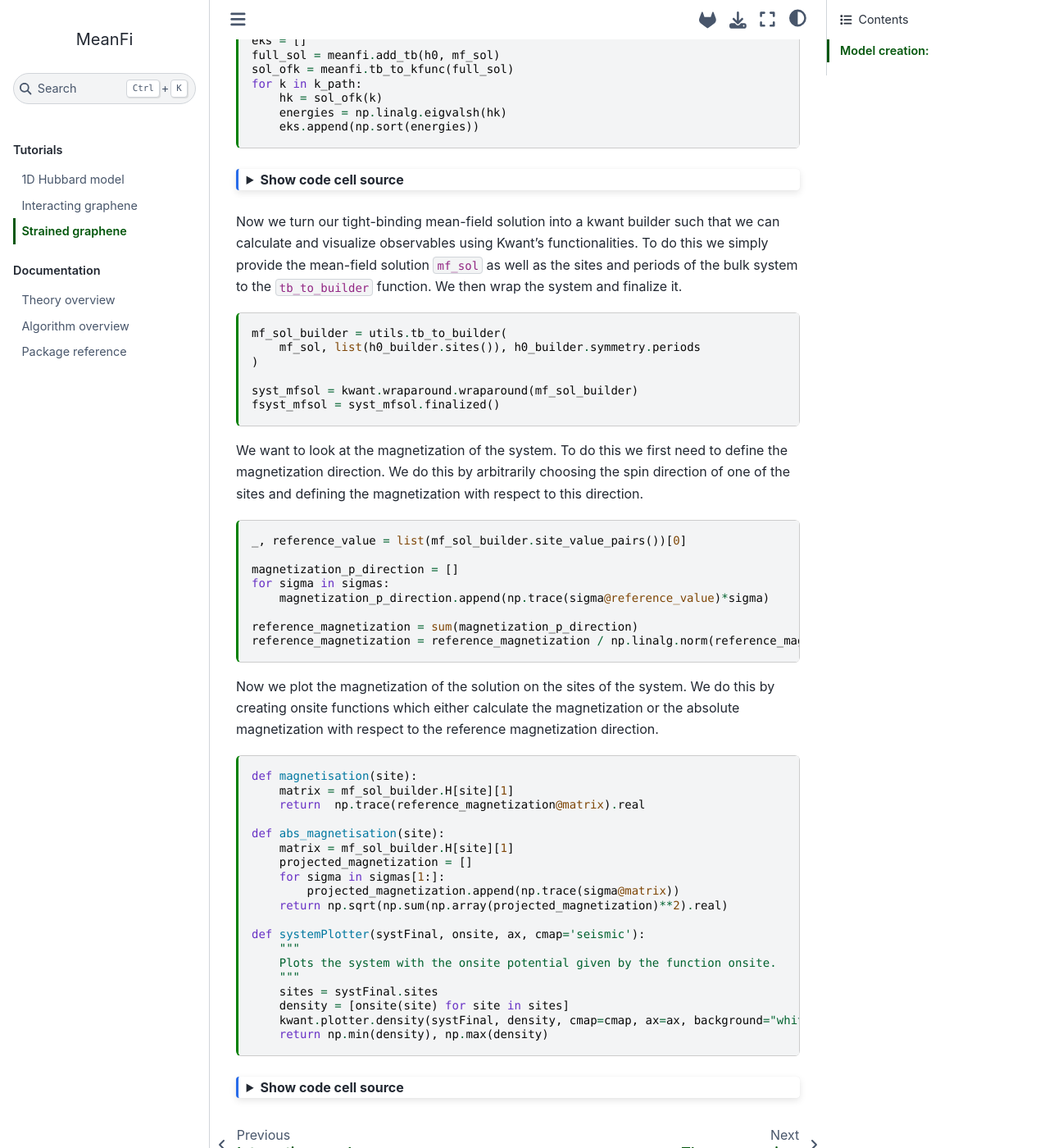
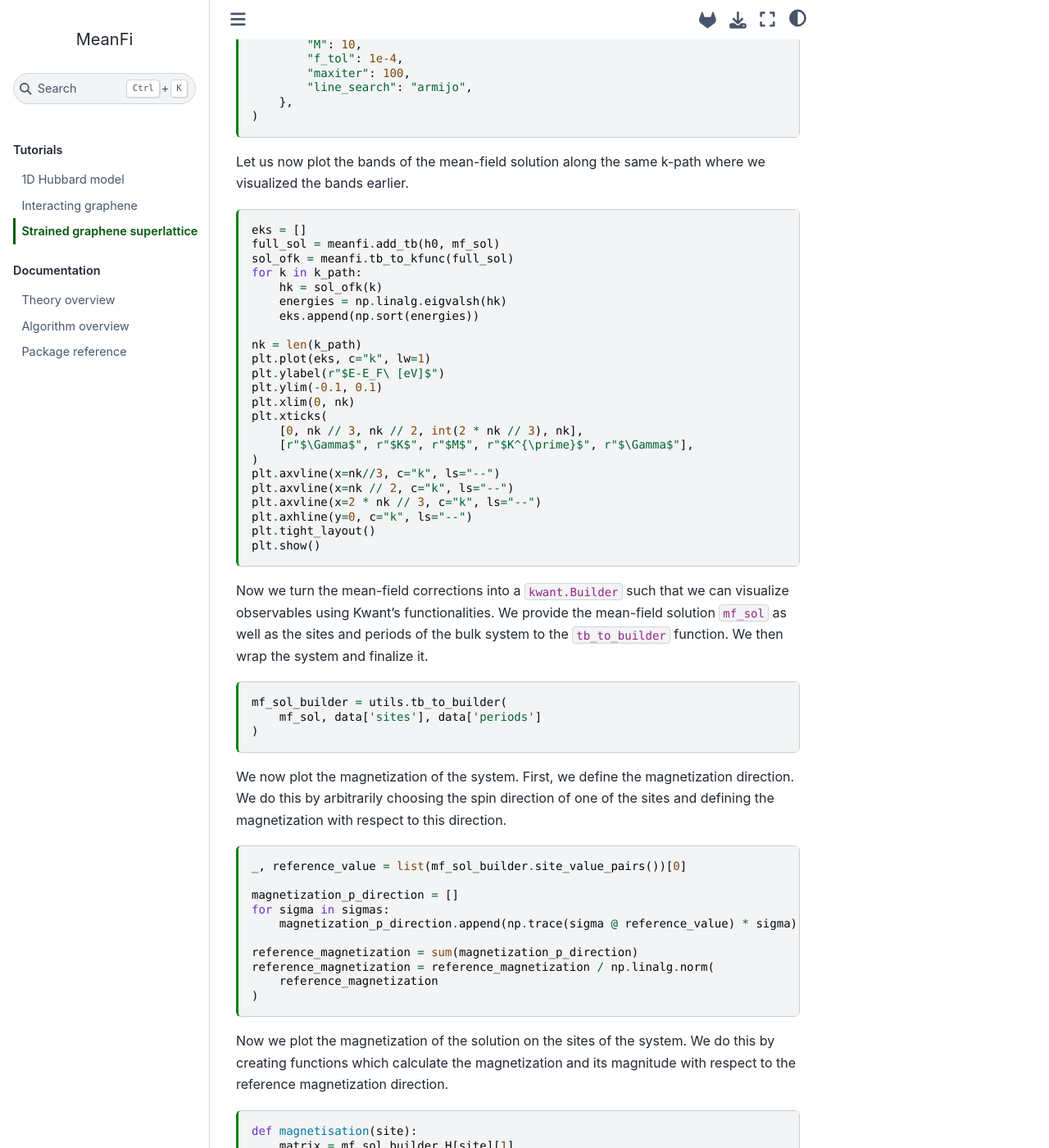
Before and after one commit to quantum-tinkerer/MeanFi, a Sphinx documentation site: the page built from docs/source/tutorial/strained_graphene.md, in a window 1280 px wide and 1400 px high, scrolled down 2370 px. Shown: the whole window at 82% size. Built offline with Sphinx 7.4.7 and the Sphinx Book theme 1.1.4, drawn with Linux system fonts in a browser that asks for light colours; the version number could not be read and is left out; comment, search, counter and statistics services are not loaded; some of the changed text lies outside the part shown.

Commit message:
update tutorial

````diff
--- a/docs/source/tutorial/strained_graphene.md
+++ b/docs/source/tutorial/strained_graphene.md
@@ -11,13 +11,11 @@
   name: python3
 ---
 
-# Strained graphene
+# Strained graphene superlattice
 
-We showcase the interface between `meanfi` and `Kwant` with a strained graphene supercell. In this tutorial, we qualitatively reproduce the results from [1](https://doi.org/10.1088/2053-1583/ac0b48).
+We showcase the interface between `meanfi` and `Kwant` with a strained graphene supercell. In this tutorial, we qualitatively reproduce the results from [[1]](https://doi.org/10.1088/2053-1583/ac0b48).
 
-## Model creation:
-
-We first create the atomistic model in `Kwant`. The complete source code of this example can be found in [`strained_graphene_kwant.py`](./scripts/strained_graphene_kwant.py). To reduce the computational cost, we perform the calculations with a $10 \times 10$ supercell whereas in [1](https://doi.org/10.1088/2053-1583/ac0b48) the calculations were performed with a $25 \times 25$ supercell. Thus, the agreement throughout the tutorial is only qualitative.
+We first create the atomistic model in `Kwant`. The complete source code of this example can be found in [`strained_graphene_kwant.py`](./scripts/strained_graphene_kwant.py). To reduce the computational cost, we perform the calculations with a $16 \times 16$ supercell whereas in [1](https://doi.org/10.1088/2053-1583/ac0b48) the calculations were performed with a $25 \times 25$ supercell. Thus, the agreement throughout the tutorial is only qualitative.
 
 ```{code-cell} ipython3
 import kwant
@@ -28,28 +26,18 @@
 from scripts.strained_graphene_kwant import create_system
 from scripts.pauli import s0, sx, sy, sz
 
-sigmas = [s0, sx, sy, sz]
+sigmas = [sx, sy, sz]
 ```
 
 We verify the band structure of the Kwant model along a high-symmetry k-path.
 
 ```{code-cell} ipython3
-%%time
-h0_builder, lat, k_path = create_system(10, nk=50)
-```
+h0_builder, lat, k_path = create_system(16, nk=20)
+fsyst = kwant.wraparound.wraparound(h0_builder).finalized()
 
-temp separation of cells to figure out where the issue is.
-```{code-cell} ipython3
-%%time
-fsyst = kwant.wraparound.wraparound(h0_builder).finalized()
-```
-more separation
-
-```{code-cell} ipython3
-%%time
 eks = []
 hams_k = []
-params = {"t": 1.0, "mu": 0.0, "delta_mu": 0.0, "xi": 6}
+params = {"xi": 6}
 for k in k_path:
     ham_k = fsyst.hamiltonian_submatrix(
         params={**params, **dict(k_x=k[0], k_y=k[1])}, sparse=False
@@ -57,22 +45,19 @@
     hams_k.append(ham_k)
     energies = np.sort(np.linalg.eigvalsh(ham_k))
     eks.append(energies)
-```
 
-```{code-cell} ipython3
-:tags: [hide-input]
 nk = len(k_path)
 plt.plot(eks, c="k", lw=1)
 plt.ylabel(r"$E-E_F\ [eV]$")
-plt.ylim(-0.5, 0.5)
-plt.xlim(0, 149)
+plt.ylim(-0.1, 0.1)
+plt.xlim(0, nk)
 plt.xticks(
     [0, nk // 3, nk // 2, int(2 * nk // 3), nk],
     [r"$\Gamma$", r"$K$", r"$M$", r"$K^{\prime}$", r"$\Gamma$"],
 )
-plt.axvline(x=50, c="k", ls="--")
-plt.axvline(x=75, c="k", ls="--")
-plt.axvline(x=100, c="k", ls="--")
+plt.axvline(x=nk//3, c="k", ls="--")
+plt.axvline(x=nk // 2, c="k", ls="--")
+plt.axvline(x=2 * nk // 3, c="k", ls="--")
 plt.axhline(y=0, c="k", ls="--")
 plt.tight_layout()
 plt.show()
@@ -102,9 +87,9 @@
 
 ```{code-cell} ipython3
 from meanfi.kwant_helper import utils as utils
-h0 = utils.builder_to_tb(h0_builder, params=params)
+h0, data = utils.builder_to_tb(h0_builder, params=params, return_data=True)
 
-params_int = dict(U=2)
+params_int = dict(U=0.6)
 ndof = [*h0.values()][0].shape[0]
 filling = ndof // 2
 h_int = utils.builder_to_tb(int_builder, params_int)
@@ -114,16 +99,34 @@
 Now getting the solution by providing a guess and the mean-field model to the solver. As this strained graphene system is larger than the previous examples we use a smaller sampling of k-points. Furthermore, to speed up the calculation we played around with the `optimizer_kwargs`.
 
 ```{code-cell} ipython3
-guess = meanfi.guess_tb(frozenset(h_int), ndof=ndof)
+def func_hop(site1, site2):
+    return 0 * np.ones((2, 2))
+
+def func_onsite(site):
+    if site.family == lat.sublattices[0]:
+        return sz
+    else:
+        return -sz
+
+
+guess_builder = utils.build_interacting_syst(
+    h0_builder,
+    lat,
+    func_onsite,
+    func_hop,
+    max_neighbor=0,
+)
+
+guess = utils.builder_to_tb(guess_builder)
+
 mf_sol = meanfi.solver(
     mf_model,
     guess,
-    nk=4,
+    nk=2,
     optimizer_kwargs={
         "M": 10,
         "f_tol": 1e-4,
         "maxiter": 100,
-        "verbose": True,
         "line_search": "armijo",
     },
 )
@@ -139,96 +142,96 @@
     hk = sol_ofk(k)
     energies = np.linalg.eigvalsh(hk)
     eks.append(np.sort(energies))
-```
 
-```{code-cell} ipython3
-:tags: [hide-input]
-
+nk = len(k_path)
 plt.plot(eks, c="k", lw=1)
 plt.ylabel(r"$E-E_F\ [eV]$")
 plt.ylim(-0.1, 0.1)
-plt.xlim(0, 149)
+plt.xlim(0, nk)
 plt.xticks(
-    [0, 50, 75, 100, 150], [r"$\Gamma$", r"$K$", r"$M$", r"$K^{\prime}$", r"$\Gamma$"]
+    [0, nk // 3, nk // 2, int(2 * nk // 3), nk],
+    [r"$\Gamma$", r"$K$", r"$M$", r"$K^{\prime}$", r"$\Gamma$"],
 )
-plt.axvline(x=50, c="k", ls="--")
-plt.axvline(x=75, c="k", ls="--")
-plt.axvline(x=100, c="k", ls="--")
+plt.axvline(x=nk//3, c="k", ls="--")
+plt.axvline(x=nk // 2, c="k", ls="--")
+plt.axvline(x=2 * nk // 3, c="k", ls="--")
 plt.axhline(y=0, c="k", ls="--")
 plt.tight_layout()
 plt.show()
 ```
 
-Now we turn our tight-binding mean-field solution into a kwant builder such that we can calculate and visualize observables using Kwant's functionalities. To do this we simply provide the mean-field solution `mf_sol` as well as the sites and periods of the bulk system to the `tb_to_builder` function. We then wrap the system and finalize it.
+Now we turn the mean-field corrections into a `kwant.Builder` such that we can visualize observables using Kwant's functionalities. We provide the mean-field solution `mf_sol` as well as the sites and periods of the bulk system to the `tb_to_builder` function. We then wrap the system and finalize it.
 
 ```{code-cell} ipython3
 mf_sol_builder = utils.tb_to_builder(
-    mf_sol, list(h0_builder.sites()), h0_builder.symmetry.periods
+    mf_sol, data['sites'], data['periods']
 )
-
-syst_mfsol = kwant.wraparound.wraparound(mf_sol_builder)
-fsyst_mfsol = syst_mfsol.finalized()
 ```
 
-We want to look at the magnetization of the system. To do this we first need to define the magnetization direction. We do this by arbitrarily choosing the spin direction of one of the sites and defining the magnetization with respect to this direction.
+We now plot the magnetization of the system. First, we define the magnetization direction. We do this by arbitrarily choosing the spin direction of one of the sites and defining the magnetization with respect to this direction.
 
 ```{code-cell} ipython3
 _, reference_value = list(mf_sol_builder.site_value_pairs())[0]
 
 magnetization_p_direction = []
 for sigma in sigmas:
-    magnetization_p_direction.append(np.trace(sigma@reference_value)*sigma)
+    magnetization_p_direction.append(np.trace(sigma @ reference_value) * sigma)
 
 reference_magnetization = sum(magnetization_p_direction)
-reference_magnetization = reference_magnetization / np.linalg.norm(reference_magnetization)
+reference_magnetization = reference_magnetization / np.linalg.norm(
+    reference_magnetization
+)
 ```
 
-Now we plot the magnetization of the solution on the sites of the system. We do this by creating onsite functions which either calculate the magnetization or the absolute magnetization with respect to the reference magnetization direction.
+Now we plot the magnetization of the solution on the sites of the system. We do this by creating functions which calculate the magnetization and its magnitude with respect to the reference magnetization direction.
 
 ```{code-cell} ipython3
 def magnetisation(site):
     matrix = mf_sol_builder.H[site][1]
-    return  np.trace(reference_magnetization@matrix).real
+    return np.trace(reference_magnetization @ matrix).real
+
 
 def abs_magnetisation(site):
     matrix = mf_sol_builder.H[site][1]
     projected_magnetization = []
     for sigma in sigmas[1:]:
-        projected_magnetization.append(np.trace(sigma@matrix))
-    return np.sqrt(np.sum(np.array(projected_magnetization)**2).real)
+        projected_magnetization.append(np.trace(sigma @ matrix))
+    return np.sqrt(np.sum(np.array(projected_magnetization) ** 2).real)
 
-def systemPlotter(systFinal, onsite, ax, cmap='seismic'):
+
+def systemPlotter(syst, onsite, ax, cmap="seismic"):
     """
     Plots the system with the onsite potential given by the function onsite.
     """
-    sites = systFinal.sites
+    sites = [*syst.sites()]
     density = [onsite(site) for site in sites]
-    kwant.plotter.density(systFinal, density, cmap=cmap, ax=ax, background="white")
+
+    def size(site):
+        return 0.3 * np.abs(onsite(site)) / np.max(np.abs(density))
+
+    kwant.plot(
+        syst, site_color=onsite, ax=ax, cmap=cmap, site_size=size, show=False, unit=1
+    )
     return np.min(density), np.max(density)
 ```
 
 ```{code-cell} ipython3
 :tags: [hide-input]
+
 from mpl_toolkits.axes_grid1 import make_axes_locatable
 import matplotlib
 
 fig, axs = plt.subplots(1, 2, figsize=(10, 5))
-min_mag, max_mag = systemPlotter(fsyst_mfsol, magnetisation, ax=axs[0] )
-min_abs, max_abs = systemPlotter(fsyst_mfsol, abs_magnetisation, ax=axs[1], cmap='viridis')
-axs[0].set_title('Magnetisation')
-axs[1].set_title('Absolute Magnetisation')
-caxs = []
-for ax in axs:
+
+
+titles = ['Magnetisation', 'Magnetisation magnitude']
+cmaps = ['coolwarm', 'viridis']
+onsites = [magnetisation, abs_magnetisation]
+for i, ax in enumerate(axs):
+    vmin, vmax = systemPlotter(mf_sol_builder, onsites[i], ax=ax, cmap=cmaps[i])
     ax.axis('off')
-    divider = make_axes_locatable(ax)
-    cax = divider.append_axes('right', size='5%', pad=0.05)
-    caxs.append(cax)
-
-colorbar_mag = matplotlib.cm.ScalarMappable(cmap="seismic")
-colorbar_mag.set_clim(vmin=min_mag, vmax=max_mag)
-fig.colorbar(colorbar_mag, cax=caxs[0], orientation='vertical')
-
-colorbar_abs = matplotlib.cm.ScalarMappable(cmap="viridis")
-colorbar_abs.set_clim(vmin=min_abs, vmax=max_abs)
-fig.colorbar(colorbar_abs, cax=caxs[1], orientation='vertical')
+    ax.set_title(titles[i])
+    ax.set_aspect('equal')
+    fig.colorbar(ax.collections[0], ax=ax, shrink=0.5)
+fig.show()
 ```
````
